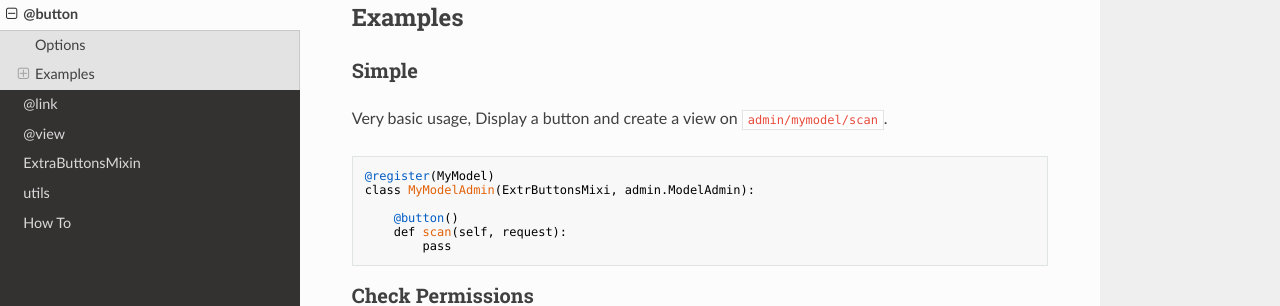
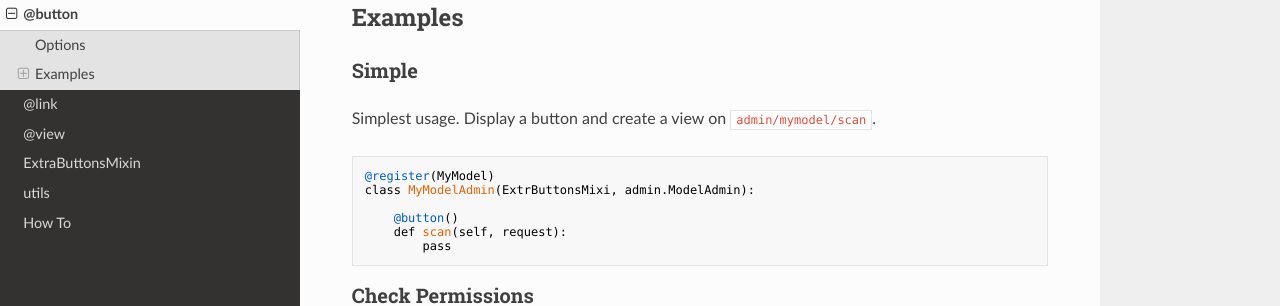
Before and after one commit to saxix/django-admin-extra-buttons, an MkDocs documentation site: the page built from docs/docs/api/button.md, in a window 1280 px wide and 900 px high, scrolled down 1033 px. Shown: the part 180-486 px from the top of the window. Built offline with MkDocs 1.6.1, drawn with Linux system fonts in a browser that asks for light colours; nearby versions of some CDN libraries.

```diff
--- a/docs/docs/api/button.md
+++ b/docs/docs/api/button.md
@@ -53,7 +53,7 @@
 ## Examples
 
 ### Simple
-Very basic usage, Display a button and create a view on `admin/mymodel/scan`.
+Simplest usage. Display a button and create a view on `admin/mymodel/scan`.
 
     @register(MyModel)
     class MyModelAdmin(ExtrButtonsMixi, admin.ModelAdmin):
```
Also changed, not shown: 2 other files.
